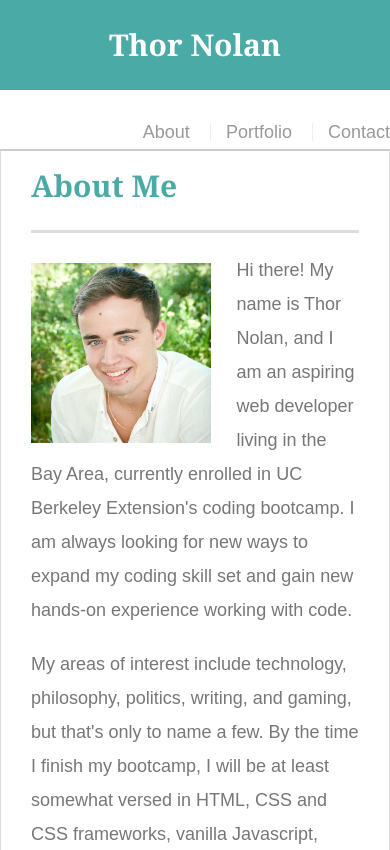
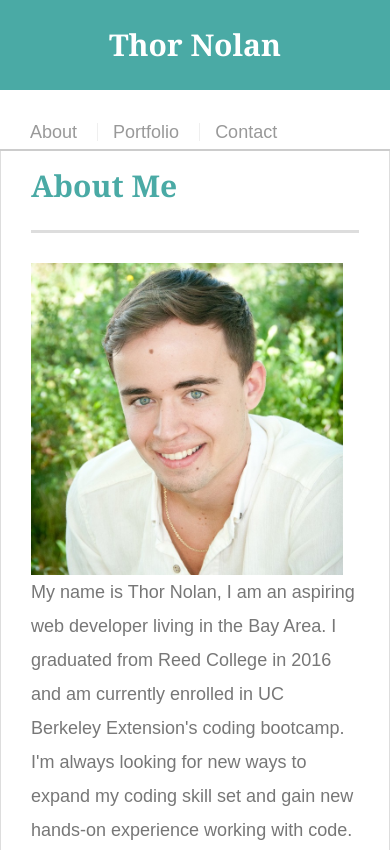
Before and after one commit to ThorNolan/Responsive-Portfolio, a plain HTML site: page index.html in a window 390 px wide. Shown: the top 850 px of the page. Drawn offline with Linux system fonts and the light colour scheme.

Commit message:
updated my Readme

```diff
--- a/assets/css/style.css
+++ b/assets/css/style.css
@@ -94,7 +94,7 @@ footer {
     border: 1px solid #dddddd;
 }
 
-/* General styling */
+/* body styling */
 
 h1, h2, h3, p {
   margin-bottom: 20px;
@@ -232,6 +232,10 @@ input[type=submit] {
     }
 
     .navLinks {
+        float: left;
+    }
 
+    #myPicture {
+        width: 95%;
     }
 }
--- a/index.html
+++ b/index.html
@@ -29,7 +29,7 @@
 
             <img src="assets/images/headshot (small & square).jpg" id="myPicture" alt="Thor Nolan">
 
-            <p>Hi there! My name is Thor Nolan, and I am an aspiring web developer living in the Bay Area, currently enrolled in UC Berkeley Extension's coding bootcamp. I am always looking for new ways to expand my coding skill set and gain new hands-on experience working with code.</p>
+            <p>My name is Thor Nolan, I am an aspiring web developer living in the Bay Area. I graduated from Reed College in 2016 and am currently enrolled in UC Berkeley Extension's coding bootcamp. I'm always looking for new ways to expand my coding skill set and gain new hands-on experience working with code.</p>
 
             <p>My areas of interest include technology, philosophy, politics, writing, and gaming, but that's only to name a few. By the time I finish my bootcamp, I will be at least somewhat versed in HTML, CSS and CSS frameworks, vanilla Javascript, jQuery, and React, Git, Github, and Heroku, Django, MySQL and MongoDB, as well as Express and the MERN Stack.</p>
 
```
Also changed, not shown: 1 other file.
